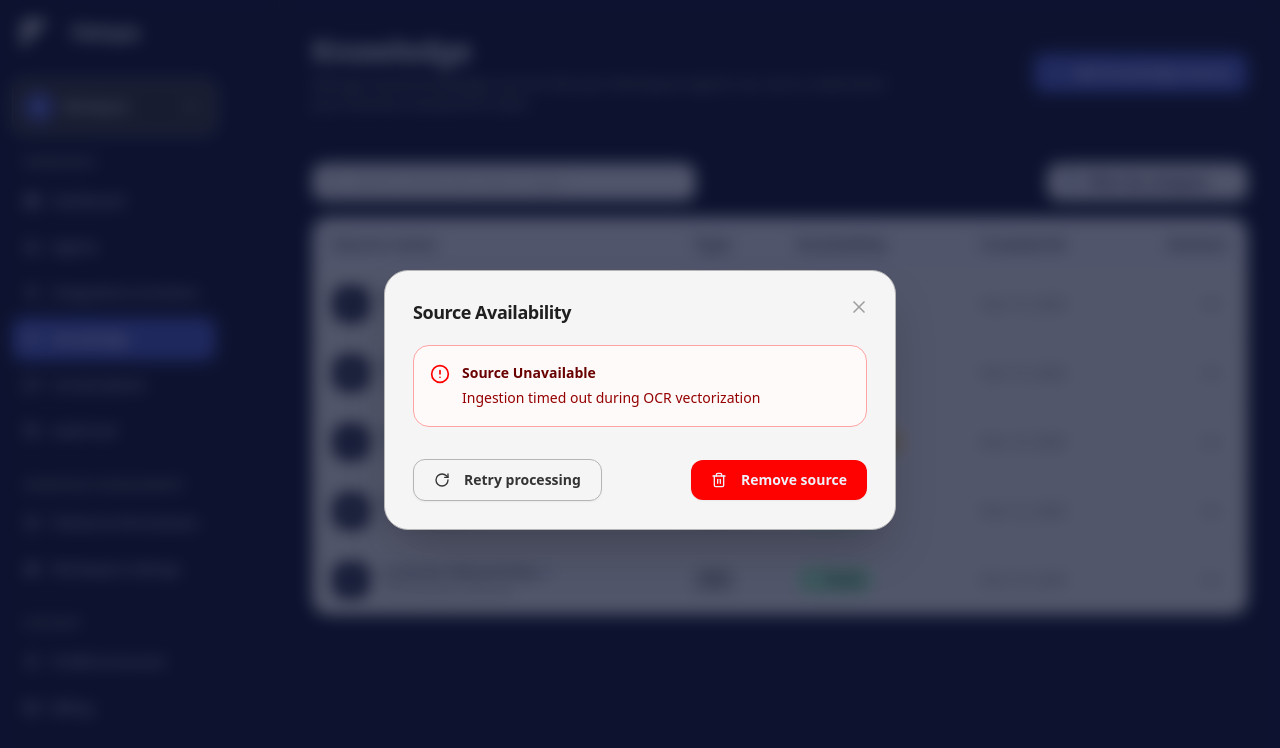
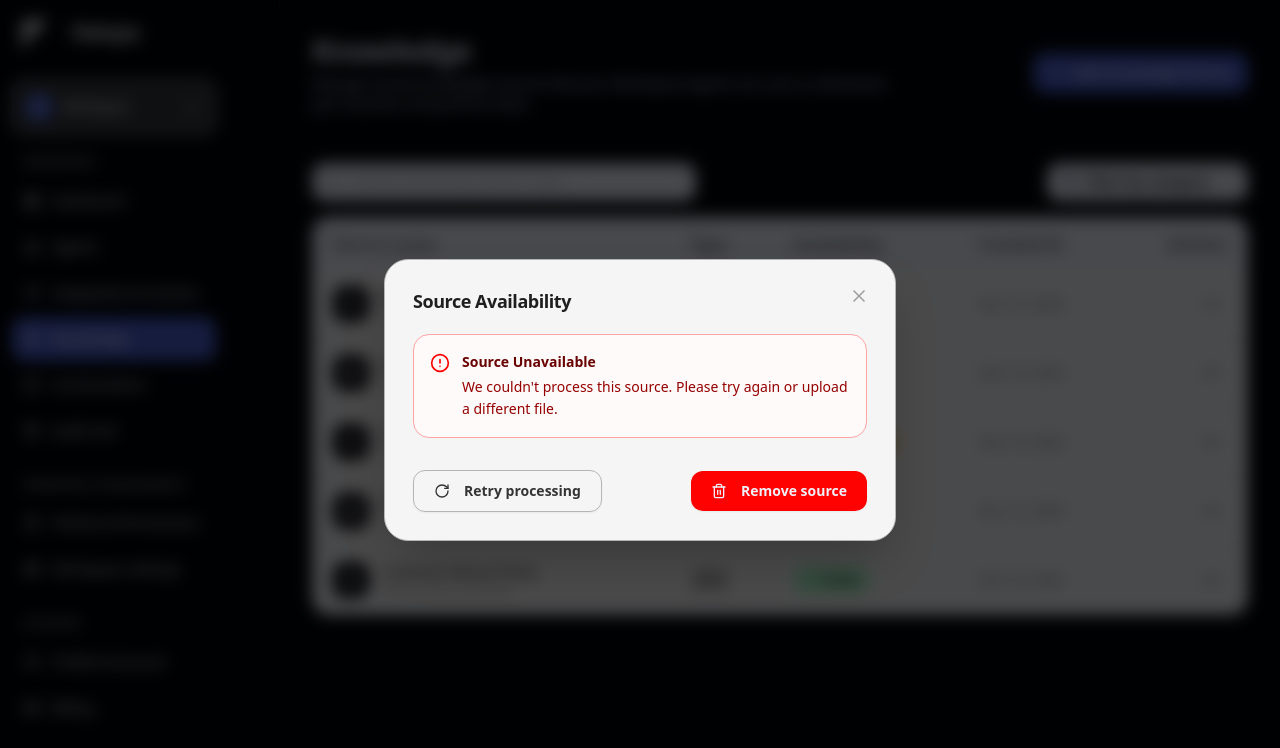
Before and after one commit to FelOps-platform/felops-frontend, a Next.js app: page /w/1/knowledge in a window 1280 px wide. Both pictures are taken after a click on the button "Failed". Shown: the top 748 px of the page. Built offline with nearby package versions, Linux system fonts and the light colour scheme.

Commit message:
refactor(knowledge): sanitize user-facing error messages and refine UI styles

```diff
--- a/src/app/(protected)/w/[workspaceId]/(workspace)/knowledge/_components/KnowledgeActionModal.tsx
+++ b/src/app/(protected)/w/[workspaceId]/(workspace)/knowledge/_components/KnowledgeActionModal.tsx
@@ -10,10 +10,11 @@ import {
   Bot,
   CheckCircle2,
 } from "lucide-react";
-import type {
-  KnowledgeItem,
-  KnowledgeModalType,
-  AssignedAgent,
+import {
+  type KnowledgeItem,
+  type KnowledgeModalType,
+  type AssignedAgent,
+  formatKnowledgeErrorMessage,
 } from "@/features/knowledge";
 import { Modal } from "@/components/ui/modal";
 import { Button } from "@/components/ui/button";
@@ -52,8 +53,8 @@ export function KnowledgeActionModal({
     item?.assignedAgents && item.assignedAgents.length > 0
       ? item.assignedAgents
       : (propAssignedAgents || []).map((a, i) =>
-          typeof a === "string" ? { id: `agent_${i}`, name: a } : a,
-        );
+        typeof a === "string" ? { id: `agent_${i}`, name: a } : a,
+      );
 
   const status = item?.status
     ? item.status.toLowerCase()
@@ -132,8 +133,7 @@ export function KnowledgeActionModal({
                     Source Unavailable
                   </p>
                   <p className="mt-0.5 text-wrong-800">
-                    {item?.errorMessage ||
-                      "This source failed during ingestion or OCR vectorization. Retry processing before assigning this source to Agents."}
+                    {formatKnowledgeErrorMessage(item?.errorMessage)}
                   </p>
                 </div>
               </div>
@@ -156,19 +156,6 @@ export function KnowledgeActionModal({
 
             {status === "ready" && (
               <div className="space-y-3">
-                <div className="flex items-start gap-3 p-4 rounded-2xl bg-right-50 border border-right-200 text-right-950">
-                  <CheckCircle2 className="w-5 h-5 text-right-600 shrink-0 mt-0.5" />
-                  <div className="text-xs sm:text-sm leading-relaxed">
-                    <p className="font-semibold text-right-900">
-                      Ready for Use
-                    </p>
-                    <p className="mt-0.5 text-right-800">
-                      This source is fully vectorized and available to Workspace
-                      Agents.
-                    </p>
-                  </div>
-                </div>
-
                 <div className="p-3.5 rounded-2xl bg-neutral-100 border border-neutral-300">
                   <p className="text-xs font-semibold text-neutral-900 mb-1.5 flex items-center gap-1.5">
                     <Bot className="w-4 h-4 text-secondary-600" />
--- a/src/app/(protected)/w/[workspaceId]/(workspace)/knowledge/_components/knowledge-table.tsx
+++ b/src/app/(protected)/w/[workspaceId]/(workspace)/knowledge/_components/knowledge-table.tsx
@@ -233,11 +233,10 @@ export function KnowledgeTable({
                       aria-label={
                         hasValidLink ? `Open source: ${item.name}` : undefined
                       }
-                      className={`text-secondary-950 transition-colors ${
-                        hasValidLink
+                      className={`text-secondary-950 transition-colors ${hasValidLink
                           ? "hover:bg-neutral-200/50 cursor-pointer focus:outline-none focus:bg-neutral-200/60"
                           : "hover:bg-neutral-100/60"
-                      }`}
+                        }`}
                     >
                       {/* Name with icon & source label / semantic link */}
                       <td className="px-5 py-4">
@@ -257,7 +256,6 @@ export function KnowledgeTable({
                                   title={`Open source: ${item.source}`}
                                 >
                                   <span>{item.name}</span>
-                                  <ExternalLink className="w-3 h-3 text-secondary-400 shrink-0" />
                                 </a>
                               ) : (
                                 <span
@@ -319,11 +317,10 @@ export function KnowledgeTable({
                             e.stopPropagation();
                             toggleMenu(item.id);
                           }}
-                          className={`p-1.5 rounded-lg text-secondary-950 transition-colors cursor-pointer inline-flex items-center justify-center ${
-                            activeMenuId === item.id
+                          className={`p-1.5 rounded-lg text-secondary-950 transition-colors cursor-pointer inline-flex items-center justify-center ${activeMenuId === item.id
                               ? "bg-neutral-300"
                               : "hover:bg-neutral-300/70"
-                          }`}
+                            }`}
                         >
                           <MoreHorizontal className="w-5 h-5" />
                         </button>
--- a/src/app/(protected)/w/[workspaceId]/(workspace)/knowledge/_components/knowledge-view.tsx
+++ b/src/app/(protected)/w/[workspaceId]/(workspace)/knowledge/_components/knowledge-view.tsx
@@ -15,6 +15,7 @@ import {
   getWorkspaceKnowledge,
   deleteWorkspaceKnowledge,
   retryKnowledgeProcessing,
+  formatKnowledgeErrorMessage,
   type KnowledgeItem,
 } from "@/features/knowledge";
 import { Button } from "@/components/ui/button";
@@ -82,9 +83,9 @@ export function KnowledgeView({ workspaceId }: KnowledgeViewProps) {
       } catch (err) {
         setIsError(true);
         setErrorMessage(
-          err instanceof Error
-            ? err.message
-            : "Failed to load knowledge sources. Please try again.",
+          formatKnowledgeErrorMessage(
+            err instanceof Error ? err.message : undefined,
+          ),
         );
       } finally {
         if (showLoadingSpinner) {
@@ -109,9 +110,9 @@ export function KnowledgeView({ workspaceId }: KnowledgeViewProps) {
         if (!ignore) {
           setIsError(true);
           setErrorMessage(
-            err instanceof Error
-              ? err.message
-              : "Failed to load knowledge sources. Please try again.",
+            formatKnowledgeErrorMessage(
+              err instanceof Error ? err.message : undefined,
+            ),
           );
           setIsLoading(false);
         }
@@ -211,10 +212,10 @@ export function KnowledgeView({ workspaceId }: KnowledgeViewProps) {
       {/* Top Header */}
       <div className="flex flex-col sm:flex-row sm:items-center justify-between gap-4 pb-6 border-b border-secondary-50/10">
         <div>
-          <h1 className="text-2xl sm:text-3xl font-bold tracking-tight text-secondary-50">
+          <h1 className="text-2xl sm:text-3xl font-semibold tracking-tight text-secondary-50">
             Knowledge
           </h1>
-          <p className="text-xs sm:text-sm text-neutral-400 mt-1 max-w-xl">
+          <p className="text-xs sm:text-sm text-secondary-100 mt-1 max-w-xl">
             Manage shared knowledge sources that your Workspace Agents can use
             to understand your business and perform tasks.
           </p>
@@ -238,16 +239,16 @@ export function KnowledgeView({ workspaceId }: KnowledgeViewProps) {
         >
           {/* Toolbar skeleton */}
           <div className="flex justify-between items-center gap-4">
-            <div className="h-10 bg-secondary-900/60 rounded-xl w-64 border border-secondary-50/10" />
-            <div className="h-10 bg-secondary-900/40 rounded-xl w-36 border border-secondary-50/10" />
+            <div className="h-10 bg-neutral-200 rounded-xl w-64 border border-neutral-50" />
+            <div className="h-10 bg-neutral-200 rounded-xl w-36 border border-neutral-50" />
           </div>
 
           {/* Table container skeleton */}
-          <div className="rounded-2xl border border-secondary-50/10 bg-secondary-950/40 p-4 space-y-3">
-            <div className="h-10 bg-secondary-900/40 rounded-xl w-full" />
-            <div className="h-14 bg-secondary-900/20 rounded-xl w-full" />
-            <div className="h-14 bg-secondary-900/20 rounded-xl w-full" />
-            <div className="h-14 bg-secondary-900/20 rounded-xl w-full" />
+          <div className="rounded-2xl border border-neutral-200 bg-neutral-200 p-4 space-y-3">
+            <div className="h-10 bg-neutral-50 rounded-xl w-full" />
+            <div className="h-14 bg-neutral-50 rounded-xl w-full" />
+            <div className="h-14 bg-neutral-50 rounded-xl w-full" />
+            <div className="h-14 bg-neutral-50 rounded-xl w-full" />
           </div>
         </div>
       )}
@@ -334,18 +335,17 @@ export function KnowledgeView({ workspaceId }: KnowledgeViewProps) {
         <div
           aria-live="polite"
           aria-atomic="true"
-          className="fixed bottom-5 right-5 z-50 flex flex-col gap-2 max-w-sm pointer-events-none"
+          className="fixed top-5 right-5 z-50 flex flex-col gap-2 max-w-sm pointer-events-none"
         >
           {toasts.map((toast) => (
             <div
               key={toast.id}
-              className={`pointer-events-auto p-3.5 rounded-xl border text-xs sm:text-sm shadow-xl flex items-start gap-2.5 animate-in slide-in-from-bottom-2 duration-150 ${
-                toast.type === "error"
-                  ? "bg-wrong-50 border-wrong-200 text-wrong-950"
-                  : toast.type === "success"
-                    ? "bg-right-50 border-right-200 text-right-950"
-                    : "bg-secondary-50 border-secondary-200 text-secondary-950"
-              }`}
+              className={`pointer-events-auto p-3.5 rounded-xl border text-xs sm:text-sm shadow-xl flex items-start gap-2.5 animate-in slide-in-from-bottom-2 duration-150 ${toast.type === "error"
+                ? "bg-wrong-50 border-wrong-200 text-wrong-950"
+                : toast.type === "success"
+                  ? "bg-right-50 border-right-200 text-right-950"
+                  : "bg-secondary-50 border-secondary-200 text-secondary-950"
+                }`}
             >
               <div className="shrink-0 mt-0.5">
                 {toast.type === "error" ? (
--- a/src/app/globals.css
+++ b/src/app/globals.css
@@ -49,7 +49,7 @@
   --color-secondary-700: #2b3a93;
   --color-secondary-800: #212d72;
   --color-secondary-900: #172051;
-  --color-secondary-950: #0e132f;
+  --color-secondary-950: #010204;
   --color-secondary: #495cca;
 
   /* Secondary 2 (Cleaned up: standardized on secondary2) */
--- a/src/features/knowledge/mappers.ts
+++ b/src/features/knowledge/mappers.ts
@@ -43,6 +43,80 @@ export function formatKnowledgeDate(dateStr?: string | null): string {
   });
 }
 
+/**
+ * Sanitizes raw backend or technical errors into user-friendly, actionable UI messages.
+ * Prevents internal pipeline jargon (e.g. OCR, vectorization, stack traces) from leaking to end users.
+ */
+export function formatKnowledgeErrorMessage(rawError?: string | null): string {
+  const fallback = 'Processing failed. Please retry or check your source.';
+  if (!rawError) return fallback;
+
+  const lower = rawError.toLowerCase().trim();
+
+  // Ingestion / Vectorization / Pipeline internals
+  if (
+    lower.includes('ocr') ||
+    lower.includes('vector') ||
+    lower.includes('ingestion') ||
+    lower.includes('pipeline')
+  ) {
+    return "We couldn't process this source. Please try again or upload a different file.";
+  }
+
+  // Timeouts
+  if (lower.includes('timeout') || lower.includes('timed out')) {
+    return 'Processing took longer than expected. Please try again in a few moments.';
+  }
+
+  // Connectivity / Upstream issues
+  if (
+    lower.includes('network') ||
+    lower.includes('connection') ||
+    lower.includes('upstream') ||
+    lower.includes('503')
+  ) {
+    return 'Unable to connect to the processing service. Please try again shortly.';
+  }
+
+  // File parsing / corruption
+  if (
+    lower.includes('corrupt') ||
+    lower.includes('unreadable') ||
+    lower.includes('parse') ||
+    lower.includes('invalid format')
+  ) {
+    return 'The document could not be read. Please check the file format and try uploading again.';
+  }
+
+  // Payload size
+  if (
+    lower.includes('size') ||
+    lower.includes('10mb') ||
+    lower.includes('413') ||
+    lower.includes('payload too large')
+  ) {
+    return 'This document exceeds the 10MB limit. Please upload a smaller file.';
+  }
+
+  // Duplicate conflicts
+  if (
+    lower.includes('duplicate') ||
+    lower.includes('409') ||
+    lower.includes('already exists')
+  ) {
+    return 'A knowledge source with this name or URL already exists in this workspace.';
+  }
+
+  // Code or stack trace heuristics
+  if (
+    /[{}<>\\]|stack\s*trace|exception|error:|internal\s*server/i.test(rawError)
+  ) {
+    return fallback;
+  }
+
+  return rawError.trim();
+}
+
 export function normalizeAssignedAgents(
   agents?: Array<string | AssignedAgent> | null
 ): AssignedAgent[] {
--- a/src/features/knowledge/service.ts
+++ b/src/features/knowledge/service.ts
@@ -72,7 +72,8 @@ const INITIAL_MOCK_ITEMS: Array<Partial<KnowledgeItem>> = [
     type: 'PDF',
     source: 'billing_guidelines.pdf',
     status: 'Failed',
-    errorMessage: 'Ingestion timed out during OCR vectorization',
+    errorMessage:
+      "We couldn't process this source. Please try again or upload a different file.",
     assignedAgents: [],
     createdAt: '2026-11-15T16:00:00Z',
     updatedAt: '2026-11-15T16:00:00Z',
```
Lines whose indentation alone changed are shown as unchanged.
